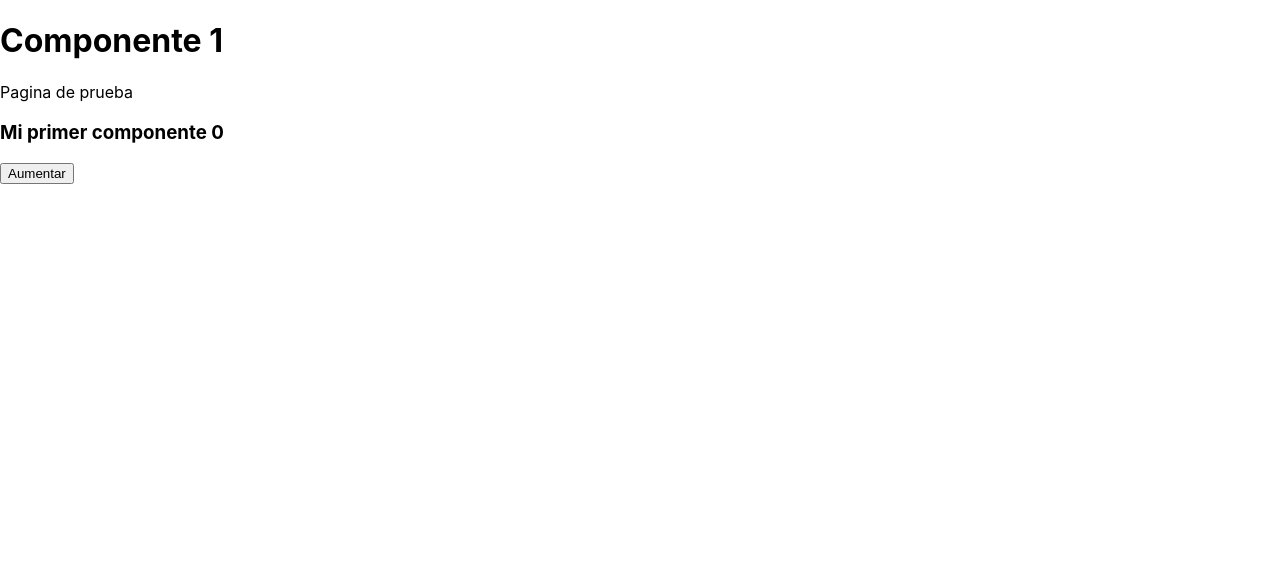
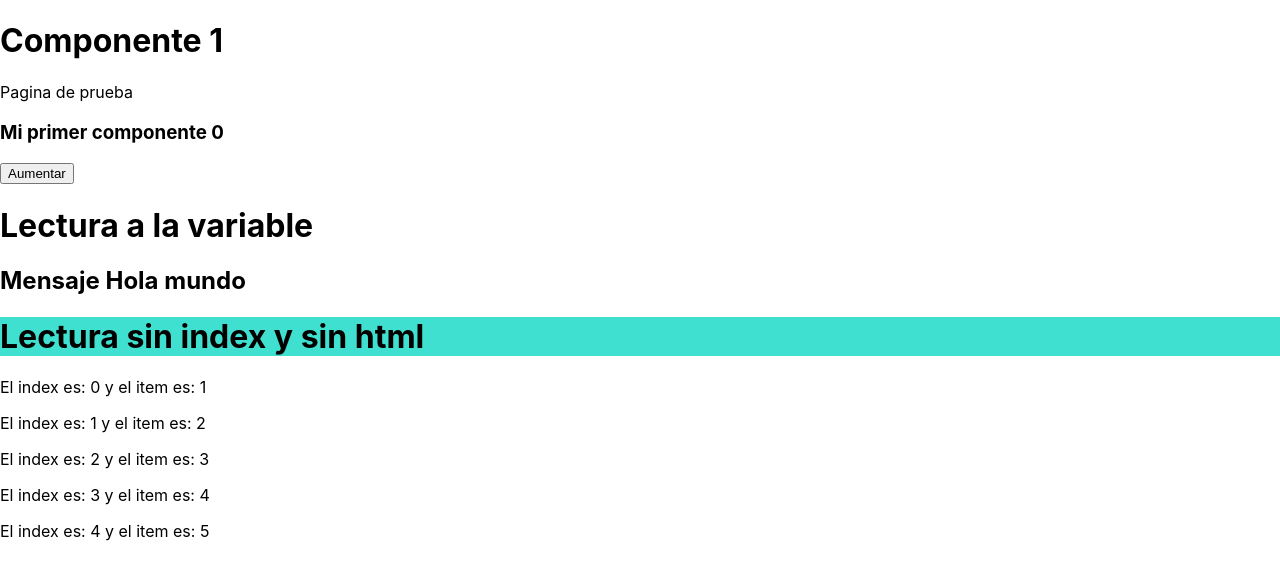
Before and after one commit to MateoQP22/final-recoleta, a React (Create React App) app: page / in a window 1280 px wide. Shown: the top 578 px of the page. Built offline with nearby package versions, Linux system fonts and the light colour scheme.

Commit message:
Componentes de variables y matrices

```diff
--- a/src/App.js
+++ b/src/App.js
@@ -2,12 +2,16 @@ import logo from './logo.svg';
 import './App.css';
 import CO1componente from './components/CO1componente';
 import CO2contador from './components/CO2contador';
+import Variables from './components/CO4variables';
+import CO6matriz from './components/CO6matriz';
 
 function App() {
   return (
     <div>
       <CO1componente/>
       <CO2contador/>
+      <Variables xVariable="Hola mundo"/>
+      <CO6matriz/>
     </div>
   );
 }
--- a/src/components/CO4variables.jsx
+++ b/src/components/CO4variables.jsx
@@ -0,0 +1,12 @@
+import React from 'react'
+
+const Variables = (msj) => {
+  return (
+    <div>
+        <h1>Lectura a la variable</h1>
+        <h2>Mensaje {msj.xVariable}</h2>
+    </div>
+  )
+}
+
+export default Variables
--- /dev/null
+++ b/src/components/CO6matriz.jsx
@@ -0,0 +1,19 @@
+import React, { Fragment, useState } from 'react'
+
+const CO6matriz = () => {
+    const [lista, setLista] = useState([1, 2, 3, 4, 5]);
+
+    return (
+        <Fragment>
+            <h1 style={{ background: "turquoise" }}>Lectura sin index y sin html</h1>
+            {
+                lista.map((item, index) =>
+                    <p key={index}>  El index es: {index} y el item es:  {item} </p>
+                )
+            }
+
+        </Fragment>
+    )
+}
+
+export default CO6matriz
```
